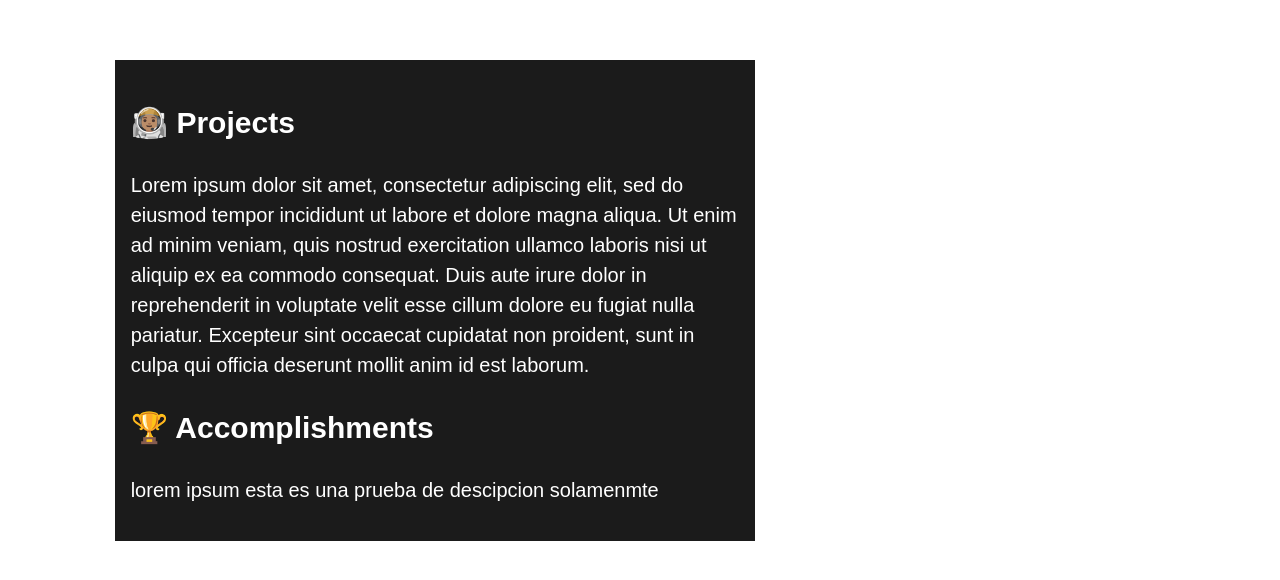
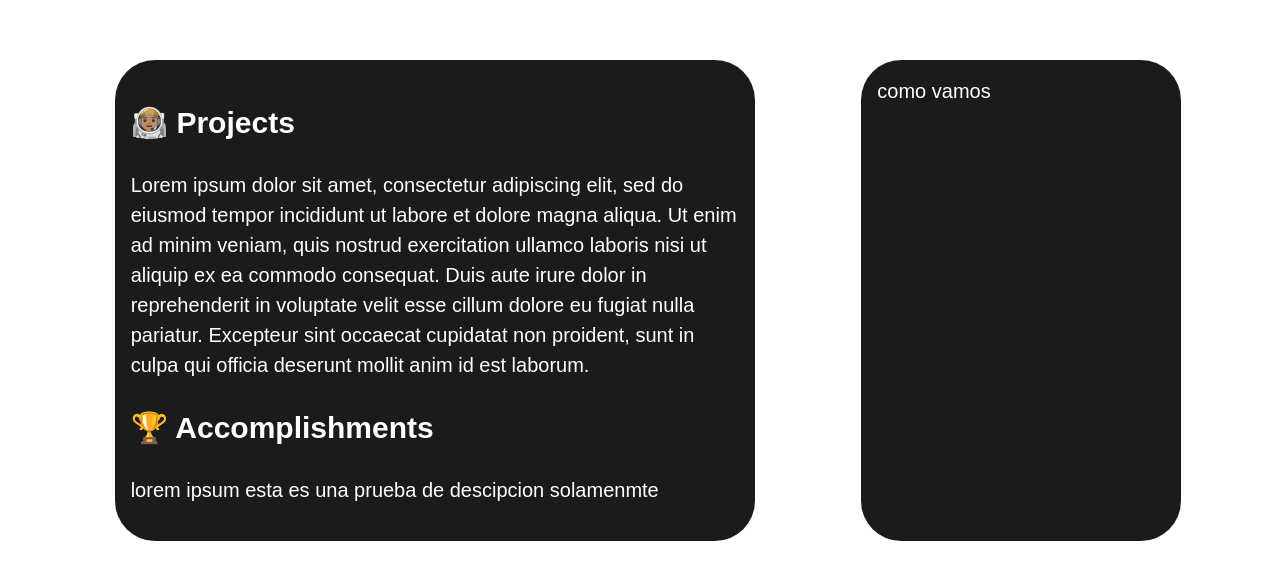
Before and after one commit to marcodesparza/marcoes, a website built with Vite: page index.html in a window 1280 px wide. Shown: the part 1986-2566 px from the top of the page. Built offline with nearby package versions, Linux system fonts and the light colour scheme; a web font is replaced by a local one.

```diff
--- a/index.html
+++ b/index.html
@@ -34,9 +34,10 @@
           <div id="proyects"></div>
         <h2>🏆 Accomplishments</h2>
           <div id="triumph"></div>
-
       </section>
-
+      <section class="hidden" id="resumes">
+        <div id="resumes"> como vamos </div>
+      </section>
       <blockquote>
         <p>The best way out is always through <br>-Robert Frost</p>
       </blockquote>
--- a/src/scene.ts
+++ b/src/scene.ts
@@ -1,6 +1,8 @@
+
 
 //crear las variables de control
 let starts:any = 0
+
 
 // Crear la escena
 const scene = new THREE.Scene();
--- a/src/style.css
+++ b/src/style.css
@@ -78,6 +78,8 @@
 
   #left {
     grid-column: 6 / 12;
+
+    border-radius: 40px;
   }
 
 
@@ -93,7 +95,10 @@
     padding: 2rem;
   }
 
+  #light {
 
+    border-radius: 40px;
+  }
 
   .separator {
     margin-bottom: 100%;
@@ -155,9 +160,15 @@
     justify-content: space-between;
   }
 
+  #resumes {
+    grid-column: 9 / 12;
+
+    border-radius: 40px;
+  }
+
   #mediagroup {
     display: flex;
-    grid-column: 8 / 12;
+    grid-column: 9 / 12;
     grid-row: auto;
     margin-top: 0%;
     margin-bottom: 80%;
```
